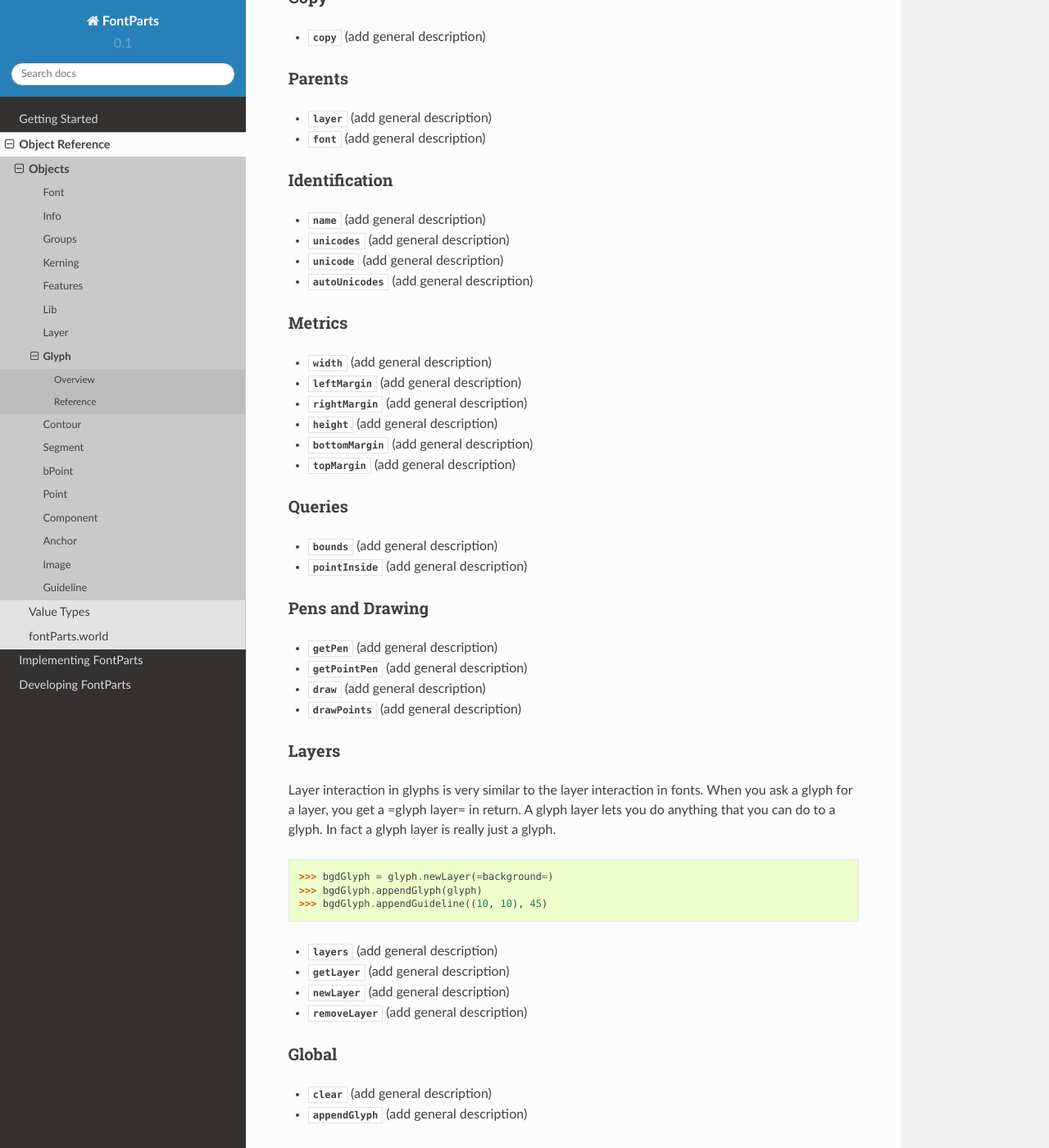
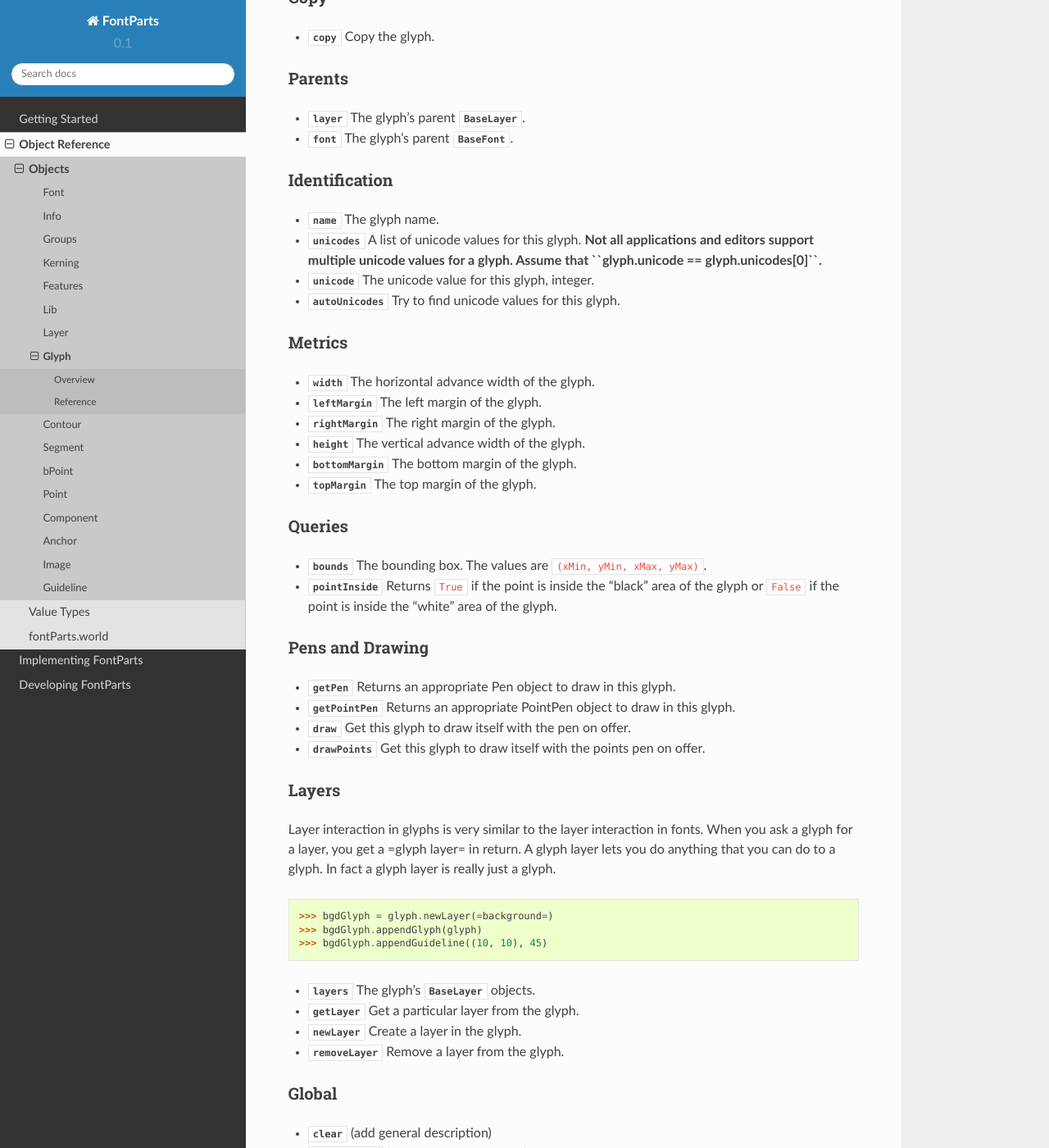
Before and after one commit to sambacha/fontParts, a Sphinx documentation site: the page built from documentation/source/objects/glyph.rst, in a window 1280 px wide and 1400 px high, scrolled down 290 px. Shown: the whole window at 82% size. Built offline with Sphinx 7.4.7 and the Read the Docs theme 2.0.0, drawn with Linux system fonts in a browser that asks for light colours; some of the changed text lies outside the part shown.

Commit message:
[docs] completing general descriptions for glyph

```diff
--- a/documentation/source/objects/glyph.rst
+++ b/documentation/source/objects/glyph.rst
@@ -13,130 +13,149 @@ Overview
 
 Copy
 ====
-* :meth:`~BaseGlyph.copy` (add general description)
+
+* :meth:`~BaseGlyph.copy` Copy the glyph.
 
 Parents
 =======
-* :attr:`~BaseGlyph.layer` (add general description)
-* :attr:`~BaseGlyph.font` (add general description)
+
+* :attr:`~BaseGlyph.layer` The glyph's parent :class:`BaseLayer`.
+* :attr:`~BaseGlyph.font` The glyph's parent :class:`BaseFont`.
 
 Identification
 ==============
-* :attr:`~BaseGlyph.name` (add general description)
-* :attr:`~BaseGlyph.unicodes` (add general description)
-* :attr:`~BaseGlyph.unicode` (add general description)
-* :meth:`~BaseGlyph.autoUnicodes` (add general description)
+
+* :attr:`~BaseGlyph.name` The glyph name.
+* :attr:`~BaseGlyph.unicodes` A list of unicode values for this glyph. **Not all applications and editors support multiple unicode values for a glyph. Assume that ``glyph.unicode == glyph.unicodes[0]``.**
+* :attr:`~BaseGlyph.unicode` The unicode value for this glyph, integer.
+* :meth:`~BaseGlyph.autoUnicodes` Try to find unicode values for this glyph.
 
 Metrics
 =======
-* :attr:`~BaseGlyph.width` (add general description)
-* :attr:`~BaseGlyph.leftMargin` (add general description)
-* :attr:`~BaseGlyph.rightMargin` (add general description)
-* :attr:`~BaseGlyph.height` (add general description)
-* :attr:`~BaseGlyph.bottomMargin` (add general description)
-* :attr:`~BaseGlyph.topMargin` (add general description)
+
+* :attr:`~BaseGlyph.width` The horizontal advance width of the glyph.
+* :attr:`~BaseGlyph.leftMargin` The left margin of the glyph.
+* :attr:`~BaseGlyph.rightMargin` The right margin of the glyph.
+* :attr:`~BaseGlyph.height` The vertical advance width of the glyph.
+* :attr:`~BaseGlyph.bottomMargin` The bottom margin of the glyph.
+* :attr:`~BaseGlyph.topMargin` The top margin of the glyph.
 
 Queries
 =======
-* :attr:`~BaseGlyph.bounds` (add general description)
-* :meth:`~BaseGlyph.pointInside` (add general description)
+
+* :attr:`~BaseGlyph.bounds` The bounding box. The values are ``(xMin, yMin, xMax, yMax)``.
+* :meth:`~BaseGlyph.pointInside` Returns ``True`` if the point is inside the "black" area of the glyph or ``False`` if the point is inside the "white" area of the glyph.
 
 Pens and Drawing
 ================
-* :meth:`~BaseGlyph.getPen` (add general description)
-* :meth:`~BaseGlyph.getPointPen` (add general description)
-* :meth:`~BaseGlyph.draw` (add general description)
-* :meth:`~BaseGlyph.drawPoints` (add general description)
+
+* :meth:`~BaseGlyph.getPen` Returns an appropriate Pen object to draw in this glyph.
+* :meth:`~BaseGlyph.getPointPen` Returns an appropriate PointPen object to draw in this glyph.
+* :meth:`~BaseGlyph.draw` Get this glyph to draw itself with the pen on offer.
+* :meth:`~BaseGlyph.drawPoints` Get this glyph to draw itself with the points pen on offer.
 
 Layers
 ======
+
 Layer interaction in glyphs is very similar to the layer interaction in fonts. When you ask a glyph for a layer, you get a =glyph layer= in return. A glyph layer lets you do anything that you can do to a glyph. In fact a glyph layer is really just a glyph.
 
 	>>> bgdGlyph = glyph.newLayer(=background=)
 	>>> bgdGlyph.appendGlyph(glyph)
 	>>> bgdGlyph.appendGuideline((10, 10), 45)
 
-* :attr:`~BaseGlyph.layers` (add general description)
-* :meth:`~BaseGlyph.getLayer` (add general description)
-* :meth:`~BaseGlyph.newLayer` (add general description)
-* :meth:`~BaseGlyph.removeLayer` (add general description)
+* :attr:`~BaseGlyph.layers` The glyph's :class:`BaseLayer` objects.
+* :meth:`~BaseGlyph.getLayer` Get a particular layer from the glyph.
+* :meth:`~BaseGlyph.newLayer` Create a layer in the glyph.
+* :meth:`~BaseGlyph.removeLayer` Remove a layer from the glyph.
 
 Global
 ======
+
 * :meth:`~BaseGlyph.clear` (add general description)
 * :meth:`~BaseGlyph.appendGlyph` (add general description)
 
 Contours
 ========
-* :attr:`~BaseGlyph.contours` (add general description)
-* :meth:`~BaseGlyph.__len__` (add general description)
-* :meth:`~BaseGlyph.__iter__` (add general description)
-* :meth:`~BaseGlyph.__getitem__` (add general description)
-* :meth:`~BaseGlyph.appendContour` (add general description)
-* :meth:`~BaseGlyph.removeContour` (add general description)
-* :meth:`~BaseGlyph.clearContours` (add general description)
-* :meth:`~BaseGlyph.removeOverlap` (add general description)
+
+* :attr:`~BaseGlyph.contours` The glyph's :class:`BaseContour` objects.
+* :meth:`~BaseGlyph.__len__` The number of contours in the glyph.
+* :meth:`~BaseGlyph.__iter__` Iterate over all :class:`BaseContour` objects in the glyph.
+* :meth:`~BaseGlyph.__getitem__` Get a particular contour from the glyph.
+* :meth:`~BaseGlyph.appendContour` Add a contour to the glyph.
+* :meth:`~BaseGlyph.removeContour` Remove a contour from the glyph.
+* :meth:`~BaseGlyph.clearContours` Clear all contours in the glyph.
+* :meth:`~BaseGlyph.removeOverlap` Remove overlaps in the glyph.
 
 Components
 ==========
-* :attr:`~BaseGlyph.components` (add general description)
-* :meth:`~BaseGlyph.appendComponent` (add general description)
-* :meth:`~BaseGlyph.removeComponent` (add general description)
-* :meth:`~BaseGlyph.clearComponents` (add general description)
-* :meth:`~BaseGlyph.decompose` (add general description)
+
+* :attr:`~BaseGlyph.components` The glyph's :class:`BaseComponent` objects.
+* :meth:`~BaseGlyph.appendComponent` Add a component to the glyph.
+* :meth:`~BaseGlyph.removeComponent` Remove a component from the glyph.
+* :meth:`~BaseGlyph.clearComponents` Clear all components in the glyph.
+* :meth:`~BaseGlyph.decompose` Replace all component objects with their actual contours.
 
 Anchors
 =======
-* :attr:`~BaseGlyph.anchors` (add general description)
-* :meth:`~BaseGlyph.appendAnchor` (add general description)
-* :meth:`~BaseGlyph.removeAnchor` (add general description)
-* :meth:`~BaseGlyph.clearAnchors` (add general description)
+
+* :attr:`~BaseGlyph.anchors` The glyph's :class:`BaseAnchor` objects.
+* :meth:`~BaseGlyph.appendAnchor` Add an anchor to the glyph.
+* :meth:`~BaseGlyph.removeAnchor` Remove an anchor from the glyph.
+* :meth:`~BaseGlyph.clearAnchors` Clear all anchors in the glyph.
 
 Guidelines
 ==========
-* :attr:`~BaseGlyph.guidelines` (add general description)
-* :meth:`~BaseGlyph.appendGuideline` (add general description)
-* :meth:`~BaseGlyph.removeGuideline` (add general description)
-* :meth:`~BaseGlyph.clearGuidelines` (add general description)
+
+* :attr:`~BaseGlyph.guidelines` The glyph's :class:`BaseGuideline` objects.
+* :meth:`~BaseGlyph.appendGuideline` Add a guideline to the glyph.
+* :meth:`~BaseGlyph.removeGuideline` Remove an guideline from the glyph.
+* :meth:`~BaseGlyph.clearGuidelines` Clear all guidelines in the glyph.
 
 Image
 =====
-* :attr:`~BaseGlyph.image` (add general description)
-* :meth:`~BaseGlyph.addImage` (add general description)
-* :meth:`~BaseGlyph.clearImage` (add general description)
+
+* :attr:`~BaseGlyph.image` The glyph's :class:`BaseImage` object.
+* :meth:`~BaseGlyph.addImage` Add an image to the glyph.
+* :meth:`~BaseGlyph.clearImage` Clear the image in the glyph.
 
 Note
 ====
-* :attr:`~BaseGlyph.note` (add general description)
-* :attr:`~BaseGlyph.markColor` (add general description)
+
+* :attr:`~BaseGlyph.note` A place for a short string, a note about this glyph.
+* :attr:`~BaseGlyph.markColor` The mark color for this glyph.
 
 Sub-Objects
 ===========
-* :attr:`~BaseGlyph.lib` (add general description)
+
+* :attr:`~BaseGlyph.lib` The glyph's :class:`BaseLib` object.
 
 Transformations
 ===============
-* :meth:`~BaseGlyph.transformBy` (add general description)
-* :meth:`~BaseGlyph.moveBy` (add general description)
-* :meth:`~BaseGlyph.scaleBy` (add general description)
-* :meth:`~BaseGlyph.rotateBy` (add general description)
-* :meth:`~BaseGlyph.skewBy` (add general description)
+
+* :meth:`~BaseGlyph.transformBy` Transform the glyph with a transformation matrix.
+* :meth:`~BaseGlyph.moveBy` Move the glyph.
+* :meth:`~BaseGlyph.scaleBy` Scale the glyph.
+* :meth:`~BaseGlyph.rotateBy` Rotate the glyph.
+* :meth:`~BaseGlyph.skewBy` Skew the glyph.
 
 Interpolation
 =============
-* :meth:`~BaseGlyph.isCompatible` (add general description)
-* :meth:`~BaseGlyph.interpolate` (add general description)
 
+* :meth:`~BaseGlyph.isCompatible` Determine if one glyph is compatible for interpolation with another.
+* :meth:`~BaseGlyph.interpolate` Interpolate this font between two other glyphs.
 
 Normalization
 =============
-* :meth:`~BaseGlyph.round` (add general description)
-* :meth:`~BaseGlyph.autoUnicodes` (add general description)
+
+* :meth:`~BaseGlyph.round` Round coordinates in the glyph.
+* :meth:`~BaseGlyph.autoUnicodes` Try to find unicode values for this glyph.
 
 Environment
 ===========
-* :meth:`~BaseGlyph.naked` (add general description)
-* :meth:`~BaseGlyph.changed` (add general description)
+
+* :meth:`~BaseGlyph.naked` Get the environment's native glyph object.
+* :meth:`~BaseGlyph.changed` Inform the environment to update the glyph.
+
 
 *********
 Reference
```
Also changed, not shown: other parts of documentation/source/objects/glyph.rst (+0 -1 lines).
